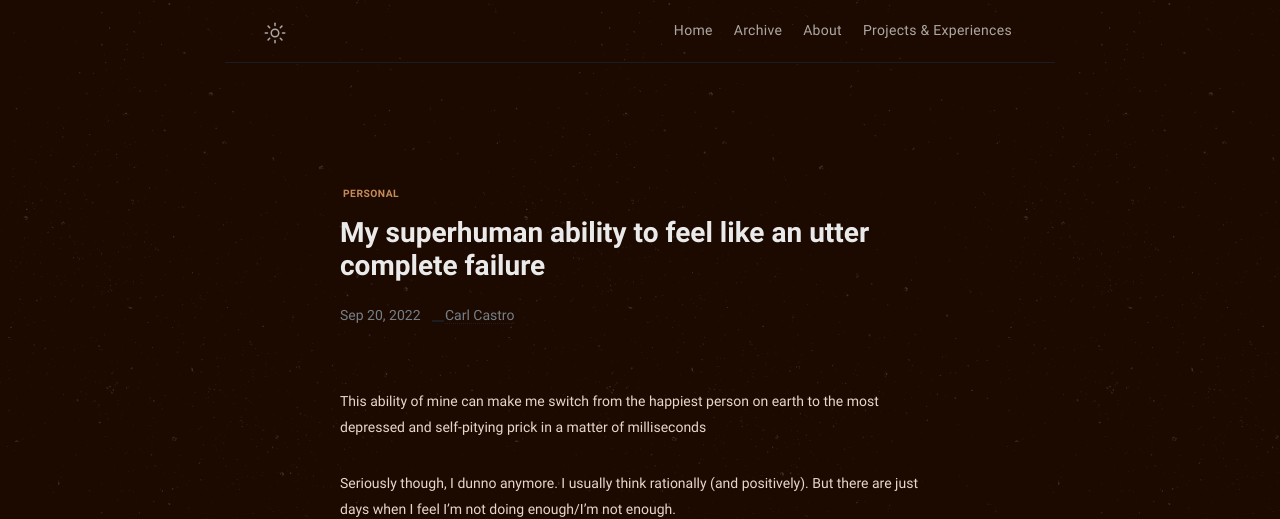
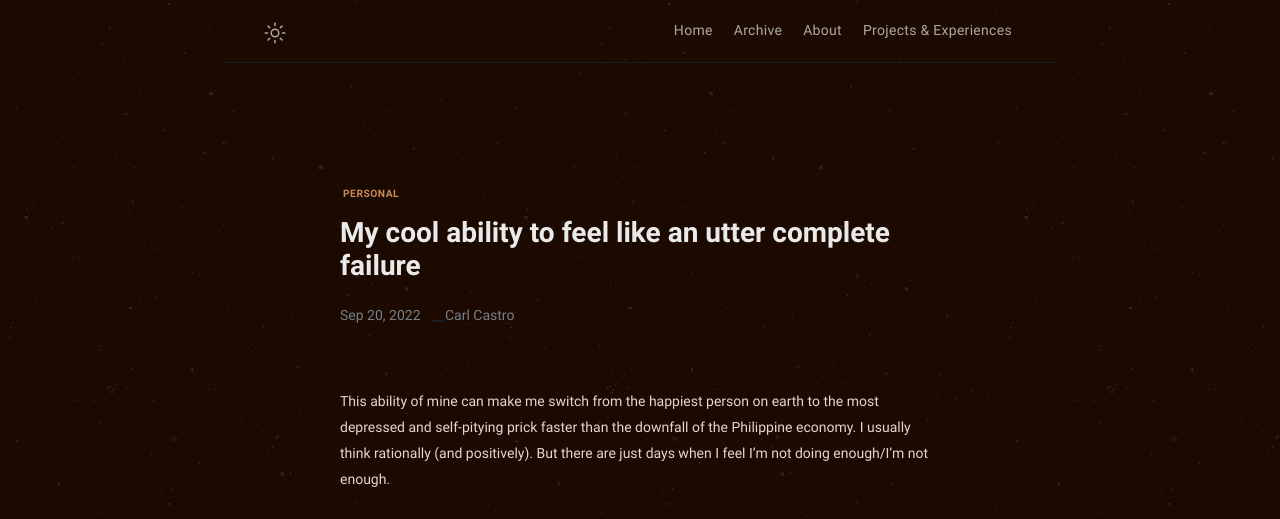
Before and after one commit to philippines69/carlcastroarchives, a Jekyll site: the page built from _posts/2022-09-18-there-are-days-when-i-just-feel-like-a-failure.md, in a window 1280 px wide. Shown: the top 519 px of the page. Built offline with Jekyll 4.4.1, drawn with Linux system fonts in a browser that asks for light colours; some of the changed text lies outside the part shown.

Commit message:
Update from Forestry.io philippines69 updated _posts/2022-09-18-there-are-days-when-i-just-feel-like-a-failure.md

```diff
--- a/_posts/2022-09-18-there-are-days-when-i-just-feel-like-a-failure.md
+++ b/_posts/2022-09-18-there-are-days-when-i-just-feel-like-a-failure.md
@@ -2,18 +2,14 @@
 tags:
 - Personal
 layout: post
-title: My superhuman ability to feel like an utter complete failure
+title: My cool ability to feel like an utter complete failure
 date: 2022-09-19 16:00:00 +0000
 categories: Personal
 permalink: sadboi-hours
 
 ---
-This ability of mine can make me switch from the happiest person on earth to the most depressed and self-pitying prick in a matter of milliseconds
+This ability of mine can make me switch from the happiest person on earth to the most depressed and self-pitying prick faster than the downfall of the Philippine economy. I usually think rationally (and positively). But there are just days when I feel I'm not doing enough/I'm not enough.
 
-Seriously though, I dunno anymore. I usually think rationally (and positively). But there are just days when I feel I'm not doing enough/I'm not enough.
-
-I end up feeling like a mess.
-
-But this feeling will pass.. as it previously did.
+But this feeling will pass.. as it always does.
 
 <figure><img src="https://cdn.discordapp.com/attachments/993410728088305734/1021350699134627860/unknown.png" alt="scream crying emoji" style="width:500px;"> <figcaption></figcaption> </figure>
```
